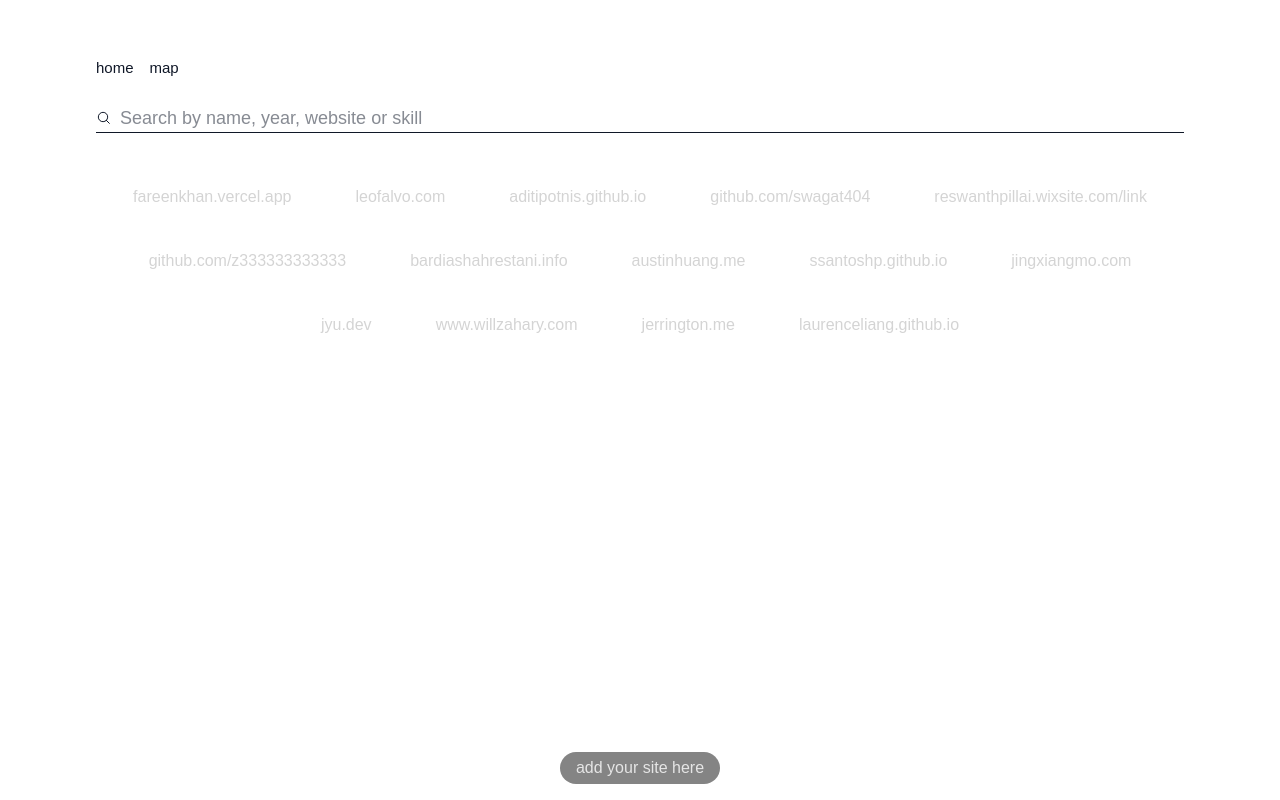
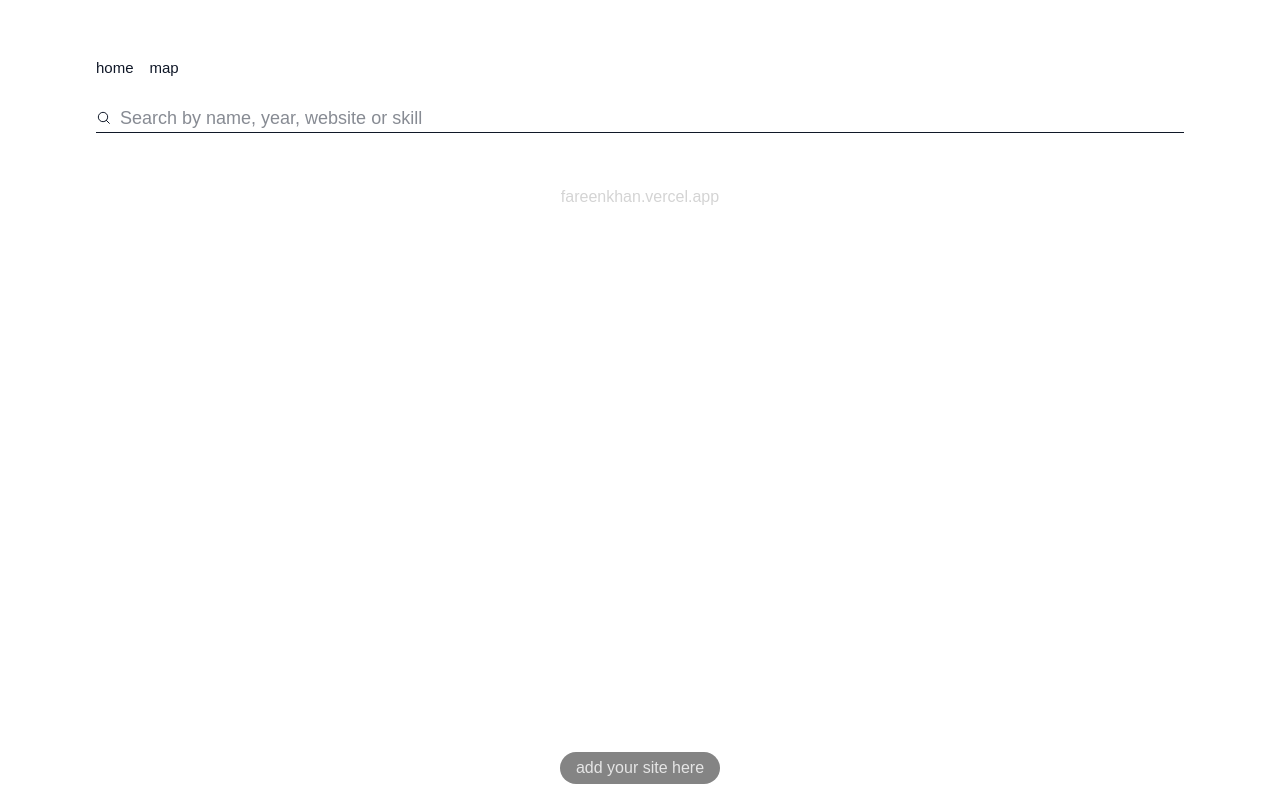
Before and after one commit to aminnausin/tmu-webring, a Vue app: page / in a window 1280 px wide. Built offline with nearby package versions, Linux system fonts and the light colour scheme.

Commit message:
Vis network colours

```diff
--- a/index.html
+++ b/index.html
@@ -5,7 +5,6 @@
         <link rel="icon" href="/favicon.ico" />
         <meta name="viewport" content="width=device-width, initial-scale=1.0" />
         <title>TMU Webring</title>
-        <link href="https://fonts.googleapis.com/css2?family=DM+Sans:wght@400;500;700&display=swap" rel="stylesheet" />
     </head>
 
     <body class="dark:[color-scheme:dark]">
--- a/src/assets/base.css
+++ b/src/assets/base.css
@@ -99,6 +99,18 @@
     font-weight: normal;
 }
 
+@import url('https://fonts.googleapis.com/css2?family=DM+Sans:ital,opsz,wght@0,9..40,100..1000;1,9..40,100..1000&family=Delius&family=Montserrat+Alternates:ital,wght@0,300;0,400;0,600;1,300;1,400;1,600&display=swap');
+
+@font-face {
+    font-family: 'DM Sans';
+    font-style: normal;
+    font-weight: 400;
+    src:
+        local('DM Sans'),
+        url('https://fonts.gstatic.com/s/dmsans/v11/rP2Hp2ywxg089UriCZOIHTWEBlw.woff2') format('woff2');
+    display: swap;
+}
+
 body {
     min-height: 100vh;
     color: var(--color-text);
--- a/src/assets/main.css
+++ b/src/assets/main.css
@@ -5,13 +5,6 @@ a {
     transition: 0.4s;
 }
 
-@font-face {
-    font-family: 'DM-Sans';
-    display: swap;
-    src: url('https://fonts.googleapis.com/css2?family=DM+Sans:wght@400;500;700&display=swap');
+@theme {
+    --font-dm-sans: DM-Sans, sans-serif;
 }
-
-@theme {
-    --font-sans: DM-Sans, sans-serif;
-    --font-serif: Calistoga;
-}
--- a/src/components/cards/WebsiteCard.vue
+++ b/src/components/cards/WebsiteCard.vue
@@ -10,7 +10,7 @@ const props = withDefaults(
         site: () => ({
             name: 'Fareen',
             year: '2020',
-            link: 'https://fareenkhan.vercel.app/',
+            link: new URL('https://fareenkhan.vercel.app/'),
             skills: ['java', 'swift'],
         }),
     },
@@ -18,9 +18,9 @@ const props = withDefaults(
 </script>
 
 <template>
-    <a :href="site.link" class="hover:bg-neutral-950/50 text-neutral-300 hover:text-purple-500 rounded-2xl md:rounded-full">
+    <a :href="site.link.toString()" class="hover:bg-neutral-950/50 text-neutral-300 hover:text-purple-500 rounded-2xl md:rounded-full">
         <h2 class="md:px-4 p-1 text-sm md:text-base break-all md:line-clamp-1">
-            {{ site.link.trim().replace('https://', '').replace('http://', '').replace(/\/$/, '') }}
+            {{ site.link.toString().trim().replace('https://', '').replace('http://', '').replace(/\/$/, '') }}
         </h2>
     </a>
 </template>
--- a/src/components/layouts/LayoutBase.vue
+++ b/src/components/layouts/LayoutBase.vue
@@ -3,7 +3,7 @@ import Navbar from '@/components/layouts/NavBar.vue';
 </script>
 
 <template>
-    <main class="relative gap-4 flex flex-col items-center h-screen overflow-y-scroll w-full p-6 md:py-12 md:px-24 dark:text-[#e2e0e2] text-gray-900 lowercase font-sans">
+    <main class="relative gap-4 flex flex-col items-center h-screen overflow-y-scroll w-full p-6 md:py-12 md:px-24 dark:text-[#e2e0e2] text-gray-900 lowercase font-dm-sans">
         <Navbar />
         <slot name="content"></slot>
         <a
--- a/src/resources/sites.ts
+++ b/src/resources/sites.ts
@@ -4,86 +4,80 @@ const sites: Website[] = [
     {
         name: 'Fareen Khan',
         year: '2020',
-        link: 'https://fareenkhan.vercel.app/',
+        link: new URL('https://fareenkhan.vercel.app/'),
         skills: ['java', 'swift'],
     },
-    {
-        name: 'Leo Falvo',
-        year: '2026',
-        link: 'https://leofalvo.com',
-        skills: ['c++', 'swift'],
-    },
-    {
-        name: 'Aditi Potnis',
-        year: '2026',
-        link: 'https://aditipotnis.github.io',
-        skills: ['c#', 'opengl'],
-    },
-    {
-        name: 'Swagat Bhowmik',
-        year: '2026',
-        link: 'https://github.com/Swagat404',
-        skills: ['c#', 'blazor'],
-    },
-    {
-        name: 'Reshu',
-        year: '2026',
-        link: 'https://reswanthpillai.wixsite.com/link',
-        skills: ['java', 'swift'],
-    },
-    {
-        name: 'Zadig',
-        year: '2026',
-        link: 'https://github.com/Z333333333333',
-        skills: ['java', 'swift'],
-    },
-    {
-        name: 'Bardia Shahrestani',
-        year: '2025',
-        link: 'https://bardiashahrestani.info/',
-        skills: ['java', 'swift'],
-    },
-    {
-        name: 'Austin Huang',
-        year: '2024',
-        link: 'https://austinhuang.me',
-        skills: ['java', 'flutter'],
-    },
-    {
-        name: 'Santosh Passoubady',
-        year: '2025',
-        link: 'https://ssantoshp.github.io/',
-        skills: ['react', 'next.js'],
-    },
-    {
-        name: 'Jing Xiang Mo',
-        year: '9999',
-        link: 'https://jingxiangmo.com',
-        skills: ['vue', 'php'],
-    },
-    {
-        name: 'Joey Yu',
-        year: '9999',
-        link: 'https://jyu.dev',
-        skills: ['php', 'swift'],
-    },
-    {
-        name: 'Will Zahary',
-        year: '2024',
-        link: 'https://www.willzahary.com',
-        skills: ['java', 'kotlin'],
-    },
-    {
-        name: 'Prof. Errington',
-        year: 'Professor',
-        link: 'https://jerrington.me',
-        skills: ['kotlin', 'python'],
-    },
-    {
-        name: 'Laurence Liang',
-        year: '2026',
-        link: 'https://laurenceliang.github.io',
-        skills: ['c#', 'swift'],
-    },
+    // {
+    //     name: 'Leo Falvo',
+    //     year: '2026',
+    //     link: new URL('https://leofalvo.com'),
+    //     skills: ['c++', 'swift'],
+    // },
+    // {
+    //     name: 'Aditi Potnis',
+    //     year: '2026',
+    //     link: new URL('https://aditipotnis.github.io'),
+    //     skills: ['c#', 'opengl'],
+    // },
+    // {
+    //     name: 'Swagat Bhowmik',
+    //     year: '2026',
+    //     link: new URL('https://github.com/Swagat404'),
+    //     skills: ['c#', 'blazor'],
+    // },
+    // {
+    //     name: 'Zadig',
+    //     year: '2026',
+    //     link: new URL('https://github.com/Z333333333333'),
+    //     skills: ['java', 'swift'],
+    // },
+    // {
+    //     name: 'Bardia Shahrestani',
+    //     year: '2025',
+    //     link: new URL('https://bardiashahrestani.info'),
+    //     skills: ['java', 'swift'],
+    // },
+    // {
+    //     name: 'Austin Huang',
+    //     year: '2024',
+    //     link: new URL('https://austinhuang.me'),
+    //     skills: ['java', 'flutter'],
+    // },
+    // {
+    //     name: 'Santosh Passoubady',
+    //     year: '2025',
+    //     link: new URL('https://ssantoshp.github.io'),
+    //     skills: ['react', 'next.js'],
+    // },
+    // {
+    //     name: 'Jing Xiang Mo',
+    //     year: '9999',
+    //     link: new URL('https://jingxiangmo.com'),
+    //     skills: ['vue', 'php'],
+    // },
+    // {
+    //     name: 'Joey Yu',
+    //     year: '9999',
+    //     link: new URL('https://jyu.dev'),
+    //     skills: ['php', 'swift'],
+    // },
+    // {
+    //     name: 'Will Zahary',
+    //     year: '2024',
+    //     link: new URL('https://www.willzahary.com'),
+    //     skills: ['java', 'kotlin'],
+    // },
+    // {
+    //     name: 'Prof. Errington',
+    //     year: 'Professor',
+    //     link: new URL('https://jerrington.me'),
+    //     skills: ['kotlin', 'python'],
+    // },
+    // {
+    //     name: 'Laurence Liang',
+    //     year: '2026',
+    //     link: new URL('https://laurenceliang.github.io'),
+    //     skills: ['c#', 'swift'],
+    // },
 ];
 export default sites;
--- a/src/types/types.ts
+++ b/src/types/types.ts
@@ -2,7 +2,7 @@ export interface Website {
     id?: number;
     name: string;
     year: string;
-    link: string;
+    link: URL;
     skills?: [string, string];
     employers?: [string, string];
 }
--- a/src/views/HomeView.vue
+++ b/src/views/HomeView.vue
@@ -34,7 +34,7 @@ onMounted(() => {
 <template>
     <LayoutBase>
         <template #content>
-            <section class="w-full flex flex-col items-center">
+            <section class="w-full flex flex-col items-center mt-32">
                 <div :class="`transition-all duration-700 text ${init ? 'w-full' : 'w-1/5'} border-b flex items-center gap-2 text-lg overflow-clip`">
                     <ProiconsSearch class="w-4 h-4 shrink-0" />
                     <input class="w-full focus:outline-hidden text-ellipsis flex-1" v-model="query" placeholder="Search by name, year, website or skill" />
```
Also changed, not shown: src/views/MapView.vue (+52 -25 lines).
